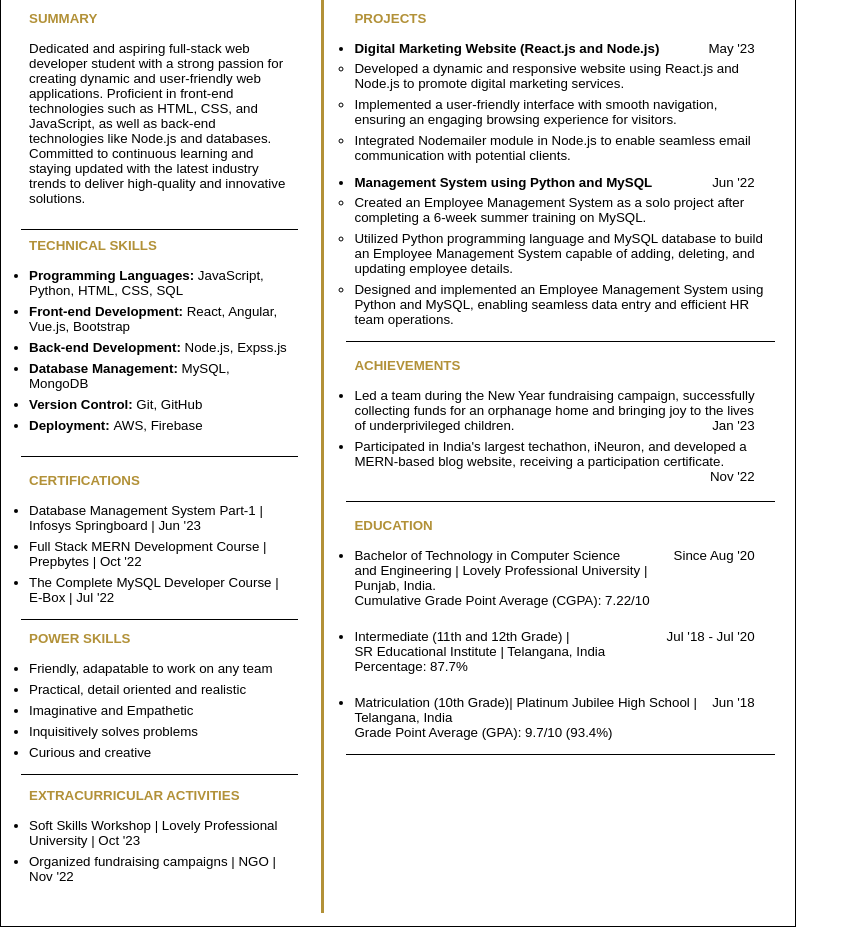
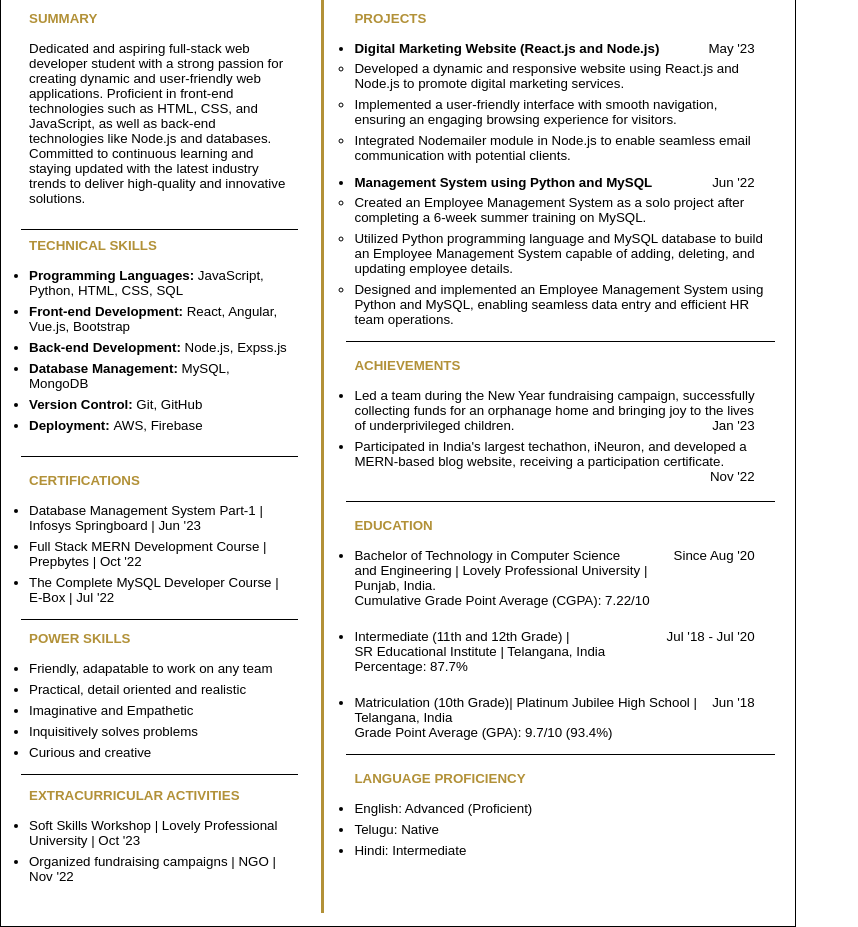
Before and after one commit to Prabhath223/resm, a plain HTML site: page index.html in a window 1280 px wide. Shown: the part 198-1125 px from the top of the page, without its empty margins (0-858 px from the left). Drawn offline with Linux system fonts and the light colour scheme.

Commit message:
Update index.html

```diff
--- a/index.html
+++ b/index.html
@@ -188,7 +188,7 @@ top: 76px;
         font-size: 10pt;
         margin: 20px;
         margin-top: -20px;
- visibility:hidden;
+ visibility:visible;
     }
     ul {
       margin: 0;
```
